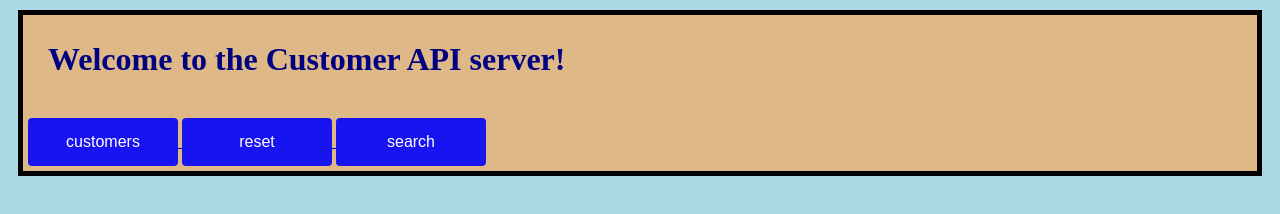
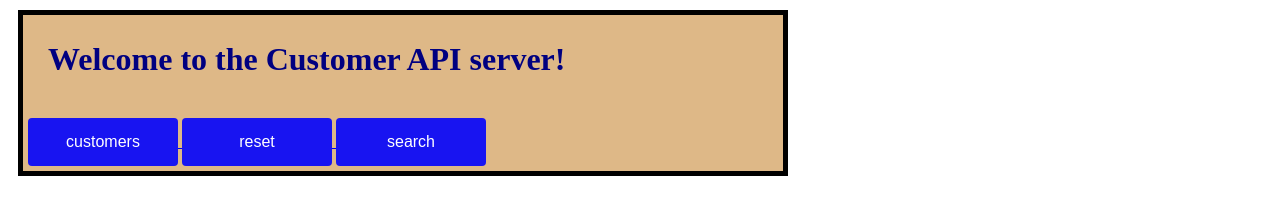
Before and after one commit to coachMark521/phase3final, a website: page public/index.html in a window 1280 px wide. Drawn offline with Linux system fonts and the light colour scheme.

Commit message:
remove body background

```diff
--- a/public/style.css
+++ b/public/style.css
@@ -1,5 +1,4 @@
 body {
-  background-color: lightblue;
   margin-left: 20;
 }
 h1 {
@@ -32,6 +31,7 @@ h1 {
   margin: 10px;
   border: 5px solid black;
   padding: 5px;
+  width: 750px;
 }
 
 #searchInput {
```
